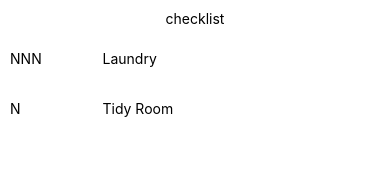
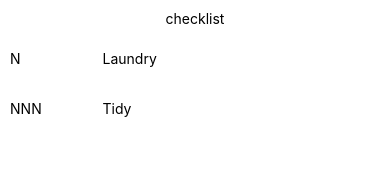
Before and after one commit to qwalley/ReactNativeProject, a React Native app: screen / in a window 390 px wide. Shown: the top 190 px of the page. Built offline with nearby package versions, Linux system fonts and the light colour scheme.

Commit message:
moved state into ListItem component

```diff
--- a/App.js
+++ b/App.js
@@ -1,40 +1,50 @@
 import React, { Component } from 'react';
-import { StyleSheet, Text, View } from 'react-native';
+import { StyleSheet, Text, View, TouchableHighlight } from 'react-native';
 
 export default function App() {
-  const data = {
-    tasks: [
-      {id: 1, name: 'Laundry', check: [false, false, false]},
-      {id: 2, name: 'Tidy Room', check: [false]}
+  const tasks = [
+    {id: 1, name: 'Laundry', numChecks: 1},
+    {id: 2, name: 'Tidy', numChecks: 3}
   ]
-  }
   return (
     <View style={styles.container}>
       <Text style={{alignSelf: 'center', height: 40, padding: 10}}>checklist</Text>
-      <Checklist tasklist={data.tasks} />
+      <Checklist tasklist={tasks} />
     </View>
   );
 }
 
 function Checklist(props) {
-  // props.tasklist = [{id: '', name: '', check: []}, {id: '', name: '', check: []}, ...]
-  const listItems = props.tasklist.map((task) =>
+  const listItems = props.tasklist.map((task, i) =>
     <ListItem key={task.id} task={task} />
   )
   return (<View style={styles.container}>{listItems}</View>)
 }
 
-function ListItem(props) {
-    // props.task = {id: '__', name: '____', check: [_, _, ..., _]}
-    const checkboxes = props.task.check.map((val, i) =>
-      <Text key={props.task.id + '_' + i}>{val ? 'Y' : 'N'}</Text>
+class ListItem extends Component {
+    constructor(props) {
+      super(props)
+      this.addCheck = this.addCheck.bind(this)
+      this.state = {
+        checksDone: 0
+      }
+    }
+    addCheck() {
+      this.setState(state => ({checksDone: state.checksDone + 1}))
+    }
+    render() {
+      const checkboxes = Array(this.props.task.numChecks).fill(null).map((val, i) =>
+        <Text key={this.props.task.id + '_' + i}>{i < this.state.checksDone ? 'Y' : 'N'}</Text>
       )
       return (
+        <TouchableHighlight onPress={this.addCheck} underlayColor='#ddd'>
           <View style={styles.row}>
             <View style={{flex: 1, flexDirection: 'row'}}>{checkboxes}</View>
-        <View style={{flex: 3}}><Text>{props.task.name}</Text></View>
+            <View style={{flex: 3}}><Text>{this.props.task.name}</Text></View>
           </View>
+        </TouchableHighlight>
       )
+    }
 
 }
 
```
Lines whose indentation alone changed are shown as unchanged.
